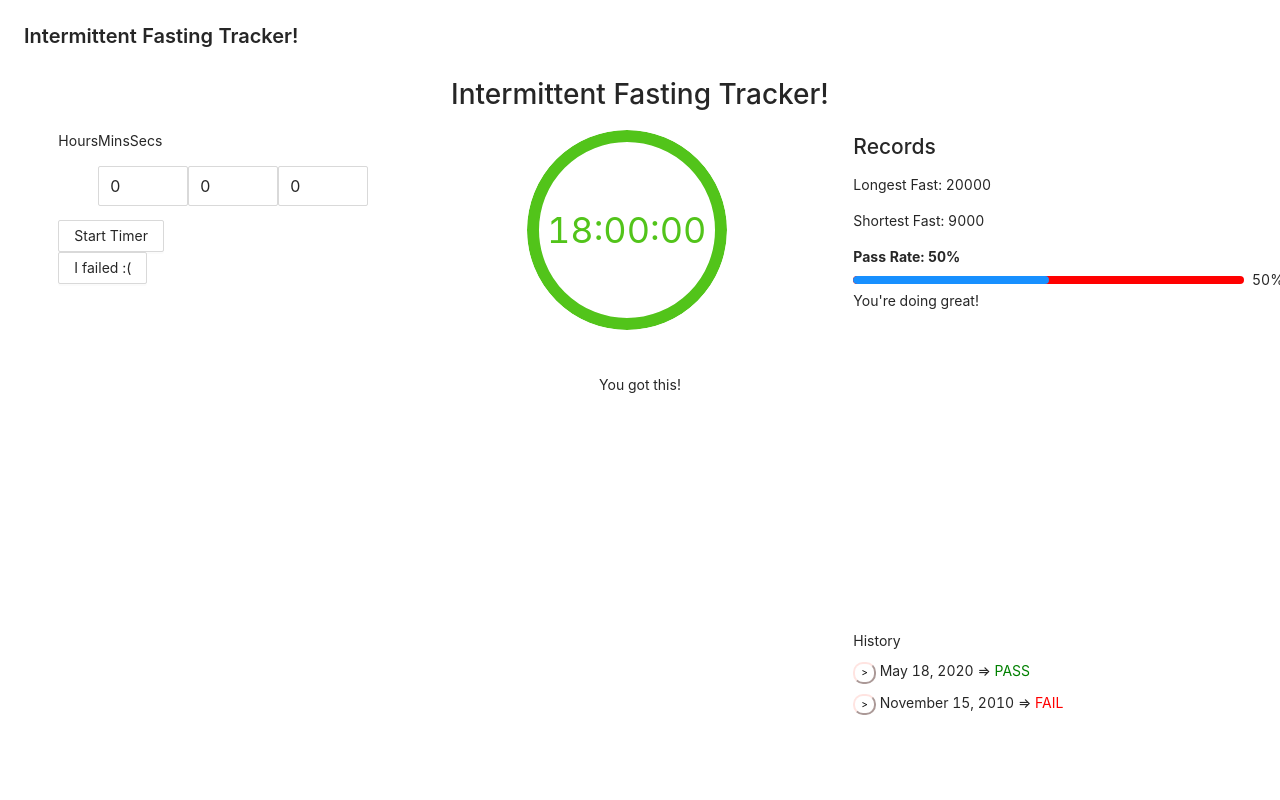
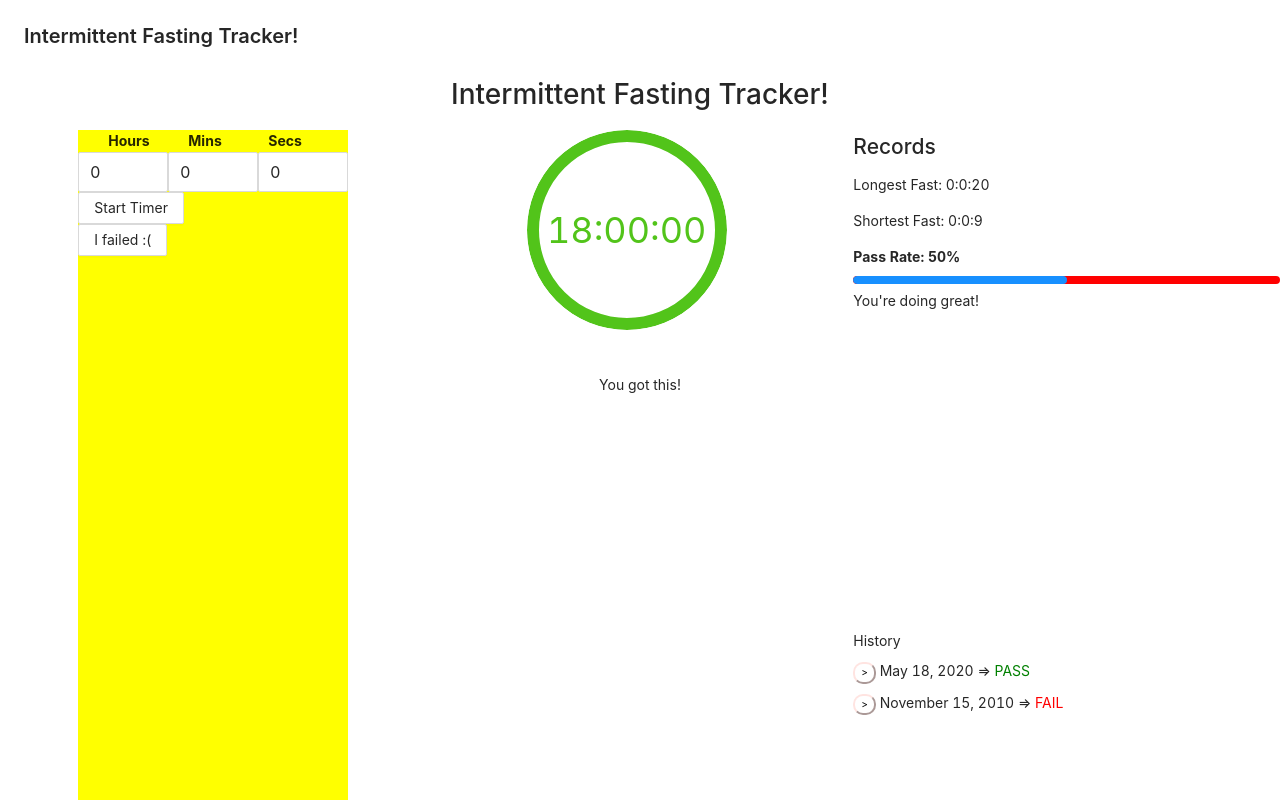
Before and after one commit to colemanjenkins/intermittent-fasting-timer, a React (Create React App) app: page / in a window 1280 px wide. Shown: the top 800 px of the page. Built offline with nearby package versions, Linux system fonts and the light colour scheme.

Commit message:
fixed records and pass rate bar, made slight changes to timercontrols

```diff
--- a/src/App.js
+++ b/src/App.js
@@ -54,6 +54,7 @@ class App extends Component {
     this.updatePlannedTime = this.updatePlannedTime.bind(this);
     this.newSuccess = this.newSuccess.bind(this);
     this.newFailed = this.newFailed.bind(this);
+    this.parseTime = this.parseTime.bind(this);
   }
 
   componentDidMount() {
@@ -129,6 +130,18 @@ class App extends Component {
     }
   }
 
+  parseTime = (time) => {
+    let totalInSeconds = time / 1000;
+
+    let hours = Math.floor(totalInSeconds / 3600);
+    let remaining = totalInSeconds % 3600;
+
+    let minutes = Math.floor(remaining / 60);
+    let seconds = remaining % 60;
+
+    return [hours, minutes, seconds];
+  }
+
   render() {
     return (
       <div className="App">
@@ -136,15 +149,20 @@ class App extends Component {
           title="Intermittent Fasting Tracker!" />
         <h1 className="dummyHeader">Intermittent Fasting Tracker!</h1>
         <div className="grid">
-          <TimerControls updatePlannedTime={this.updatePlannedTime}
+          <TimerControls
+            updatePlannedTime={this.updatePlannedTime}
             newFailed={this.newFailed} />
           <Timer stop={this.state.stop}
             timerLength={this.state.timerTime}
             timerStart={this.state.timerStart}
             newSuccess={this.newSuccess}
             now={this.state.currentTime} />
-          <History fasts={this.state.fasts} />
-          <Records fasts={this.state.fasts} />
+          <History
+            fasts={this.state.fasts}
+            parseTime={this.parseTime} />
+          <Records
+            fasts={this.state.fasts}
+            parseTime={this.parseTime} />
         </div>
 
       </div>
--- a/src/Components/History.js
+++ b/src/Components/History.js
@@ -11,7 +11,6 @@ class History extends Component {
         }
 
         this.timeStamp = this.timeStamp.bind(this);
-        this.parseTime = this.parseTime.bind(this);
 
         this.handleExpand = this.handleExpand.bind(this);
         this.handleUnexpand = this.handleUnexpand.bind(this);
@@ -73,18 +72,6 @@ class History extends Component {
 
     }
 
-    parseTime = (time) => {
-        let totalInSeconds = time / 1000;
-
-        let hours = Math.floor(totalInSeconds / 3600);
-        let remaining = totalInSeconds % 3600;
-
-        let minutes = Math.floor(remaining / 60);
-        let seconds = remaining % 60;
-
-        return [hours, minutes, seconds];
-    }
-
     handleExpand = (id) => {
         if (isEmpty(this.state.showFastID)) {
             this.setState({
@@ -128,12 +115,12 @@ class History extends Component {
                                 let startLong = this.timeStamp(fast.startDate, true)
                                 let endLong = this.timeStamp(fast.endDate, true)
 
-                                let plannedTimes = this.parseTime(fast.plannedTime);
+                                let plannedTimes = this.props.parseTime(fast.plannedTime);
                                 let plannedHours = plannedTimes[0];
                                 let plannedMinutes = plannedTimes[1];
                                 let plannedSeconds = plannedTimes[2];
 
-                                let actualTimes = this.parseTime(fast.actualTime);
+                                let actualTimes = this.props.parseTime(fast.actualTime);
                                 let actualHours = actualTimes[0];
                                 let actualMinutes = actualTimes[1];
                                 let actualSeconds = actualTimes[2];
@@ -158,10 +145,10 @@ class History extends Component {
 
                                         {this.state.showFastID.includes(fast.id) &&
                                             <div className="expandedView">
-                                                Start: {startLong}<br/>
-                                                End: {endLong} <br/>
-                                                Planned Time: {plannedHours} h, {plannedMinutes} m, {plannedSeconds} s <br/>
-                                                Actual Time: {actualHours} h, {actualMinutes} m, {actualSeconds} s <br/>
+                                                Start: {startLong}<br />
+                                                End: {endLong} <br />
+                                                Planned Time: {plannedHours} h, {plannedMinutes} m, {plannedSeconds} s <br />
+                                                Actual Time: {actualHours} h, {actualMinutes} m, {actualSeconds} s <br />
                                                 Status: {fast.status}
                                             </div>
                                         }
--- a/src/Components/Records.js
+++ b/src/Components/Records.js
@@ -12,24 +12,20 @@ class Records extends Component {
 
     findLongestFast(fasts) {
         var time = 0;
-        // console.log(time)
         fasts.map(fast => {
             if (fast.actualTime > time) {
                 time = fast.actualTime
             }
         })
-        // console.log("Longest fast: " + time)
         return time;
     }
     findShortestFast(fasts) {
         var time = fasts[0].actualTime;
-        // console.log(time)
         fasts.map(fast => {
             if (fast.actualTime < time) {
                 time = fast.actualTime
             }
         })
-        // console.log("Shortest fast: " + time)
         return time;
     }
     passRate(fasts) {
@@ -42,13 +38,15 @@ class Records extends Component {
                 fail++;
             }
         })
-        // console.log("passed: " + pass)
-        // console.log("failed: " + fail)
         return pass / (pass + fail);
     }
 
     render() {
+
         const list = this.props.fasts;
+        if (list.length > 0) {
+            const longTime = this.props.parseTime(this.findLongestFast(list));
+            const shortTime = this.props.parseTime(this.findShortestFast(list));
             const passRate = this.passRate(list) * 100;
             var message = "You're doing great!";
             if (passRate < .5) {
@@ -57,14 +55,15 @@ class Records extends Component {
             return (
                 <div className="records">
                     <h2>Records</h2>
-                <p>Longest Fast: {this.findLongestFast(list)}</p>
-                <p>Shortest Fast: {this.findShortestFast(list)}</p>
+                    <p>Longest Fast: {longTime[0]}:{longTime[1]}:{longTime[2]}</p>
+                    <p>Shortest Fast: {shortTime[0]}:{shortTime[1]}:{shortTime[2]}</p>
                     <b>Pass Rate: {Math.trunc(passRate)}%</b>
-                <Progress percent={passRate} trailColor="red" />
+                    <Progress percent={passRate} showInfo={false} trailColor="red" />
                     <p>{message}</p>
                 </div>
             );
         }
     }
+}
 
 export default Records
--- a/src/Components/TimerControls.css
+++ b/src/Components/TimerControls.css
@@ -1,22 +1,26 @@
 
 .Controls {
-    display: inline;
+    display: grids;
+    grid: 150px / auto auto auto;
     margin: 0 auto;
     grid-area: controls;
+    background-color: yellow;
 }
 
 .InputLabels {
-    display: inline-flex;
-    justify-content: space-between;
+    display: flex;
+    justify-content: space-evenly;
+
+}
+b {
+    width: 50px;
 }
 
-.Table {
-    display: table;
-    margin: 0 auto;
+.Inputs {
+    display: flex;
+
 }
-ul#horizontal-list {
-    text-align: center;
+
+#inputForm input{
+    width: 50px;
 }
-ul#horizontal-list li {
-    display:inline-block;
-}
--- a/src/Components/TimerControls.js
+++ b/src/Components/TimerControls.js
@@ -1,6 +1,6 @@
 import React from 'react';
 import './TimerControls.css';
-import { InputNumber, Button } from 'antd';
+import { InputNumber, Button, Form, Input } from 'antd';
 
 
 class TimerControls extends React.Component {
@@ -53,40 +53,36 @@ class TimerControls extends React.Component {
         return (
             <div className="Controls">
                 <div className="InputLabels">
-                    <p>Hours</p>
-                    <p>Mins</p>
-                    <p>Secs</p>
+                    <b>Hours</b>
+                    <b>Mins</b>
+                    <b>Secs</b>
                 </div>
-                <div className="Table">
-                    <ul id="horizontal-list">
-                        <li>
+                <div className="Inputs">
+                    <Form id='inputForm'>
                         <InputNumber
                             min={0}
-                                max={99}
+                            max={47}
                             value={this.state.hours}
                             onChange={this.handleHourInput}
                             size='large'
                         />
-                        </li>
-                        <li>
                         <InputNumber
                             min={0}
                             max={59}
                             value={this.state.minutes}
                             onChange={this.handleMinuteInput}
                             size='large'
+                            id='mins'
                         />
-                        </li>
-                        <li>
                         <InputNumber
                             min={0}
                             max={59}
                             value={this.state.seconds}
                             onChange={this.handleSecondInput}
                             size='large'
+                            id='secs'
                         />
-                        </li>
-                    </ul>
+                    </Form>
                 </div>
                 <div className="StartButton">
                     <Button type="submit"
```
Lines whose indentation alone changed are shown as unchanged.
